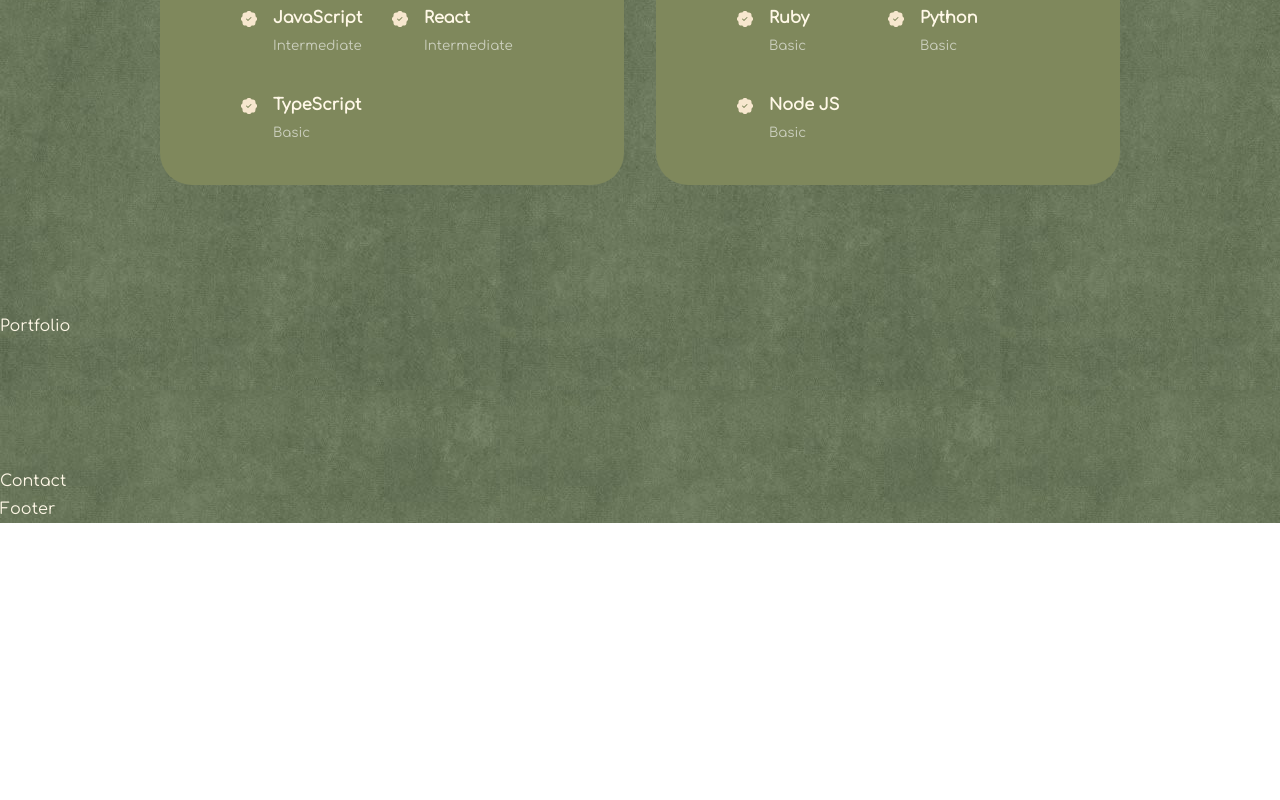
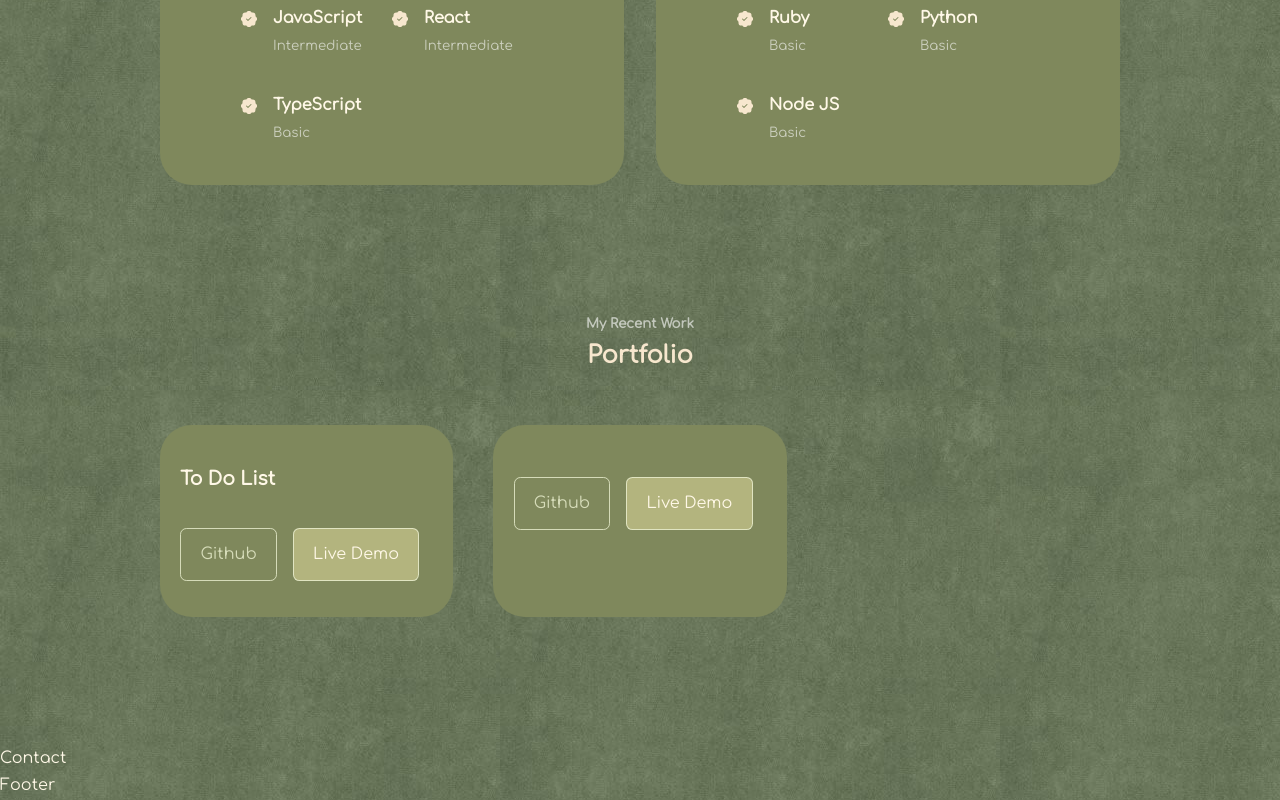
Before and after one commit to Vitamin-Ccc/my_portfolio, a React (Create React App) app: page / in a window 1280 px wide. Shown: the part 2110-2910 px from the top of the page. Before the commit the page ends 2633 px from the top, so only its background shows below. Built offline with nearby package versions, Linux system fonts and the light colour scheme; a web font is replaced by a local one.

Commit message:
portfolio section done for now, need to add in more projects to display

```diff
--- a/src/components/portfolio/Portfolio.jsx
+++ b/src/components/portfolio/Portfolio.jsx
@@ -1,12 +1,55 @@
-import React from 'react'
-import "./portfolio.css"
+import React from "react";
+import "./portfolio.css";
+// import IMG1 from '../../image/portfolio1.jpg'
+
+const data = [
+  {
+    id: 1,
+    // image: IMG1,
+    title: 'To Do List',
+    github: '',
+    demo: ''
+  },
+  {
+
+  },
+
+]
+
 
 const Portfolio = () => {
+
+  const renderProject = () => {
+    return data.map(({id, image, title, github, demo}) => {
+      return (
+        <article className="portfolio__item">
+          <div className="portfolio__item-image">
+            {/* <img src={image} alt={title} /> */}
+          </div>
+          <h3>{title}</h3>
+          <div className="portfolio__item-cta">
+            <a href={github} className="btn" target="_blank">
+              Github
+            </a>
+            <a href={demo} className="btn btn-primary" target="_blank">
+              Live Demo
+            </a>
+          </div>
+        </article>
+      )
+    })
+  }
+
   return (
     <section id="portfolio">
-      Portfolio
+      <h5>My Recent Work</h5>
+      <h2>Portfolio</h2>
+
+      <div className="container portfolio__container">
+        {renderProject()}
+      </div>
     </section>
-  )
-}
+  );
+};
 
-export default Portfolio
+export default Portfolio;
--- a/src/components/portfolio/portfolio.css
+++ b/src/components/portfolio/portfolio.css
@@ -0,0 +1,53 @@
+.portfolio__container {
+  display: grid;
+  grid-template-columns: repeat(3, 1fr);
+  gap: 2.5rem;
+}
+
+.portfolio__item {
+  background: var(--color-bg-variant);
+  padding: 1.2rem;
+  border-radius: 2rem;
+  border: 1px solid transparent;
+  transition: var(--transition);
+}
+
+.portfolio__item:hover{
+  border-color: var(--color-primary-variant);
+  background: transparent;
+}
+
+.portfolio__item-image {
+  border-radius: 1.5rem;
+  overflow: hidden;
+}
+
+.portfolio__item h3 {
+  margin: 1.2rem 0 2rem;
+}
+
+.portfolio__item-cta {
+  display: flex;
+  gap: 1rem;
+  margin-bottom: 1rem;
+}
+
+/* MEDIA QUERIES (MEDIUM DEVICES) */
+
+@media screen and (max-width: 1024px) {
+  .portfolio__container {
+    grid-template-columns: 1fr 1fr;
+    gap: 1.2rem;
+  }
+}
+
+
+
+/* MEDIA QUERIES (SMALL DEVICES) */
+
+@media screen and (max-width: 600px) {
+  .portfolio__container {
+    grid-template-columns: 1fr;
+    gap: 1rem;
+  }
+}
```
